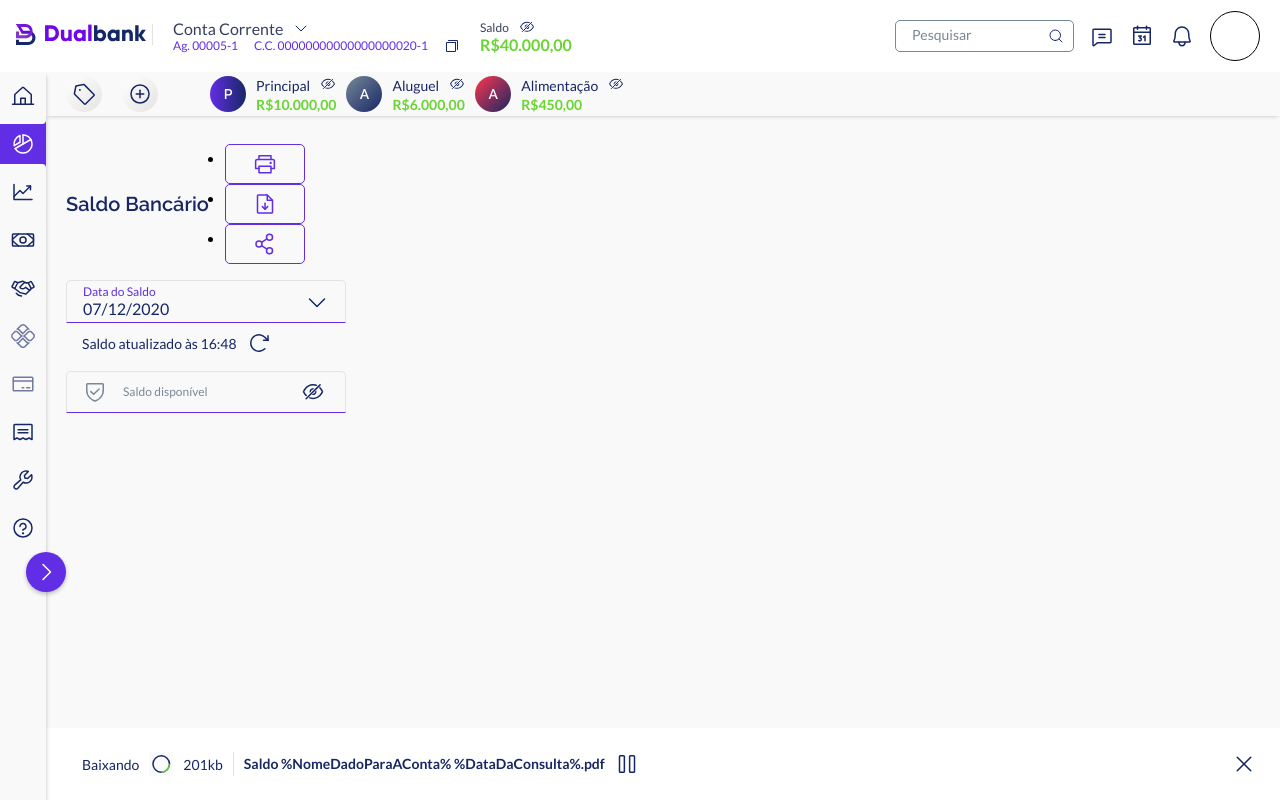
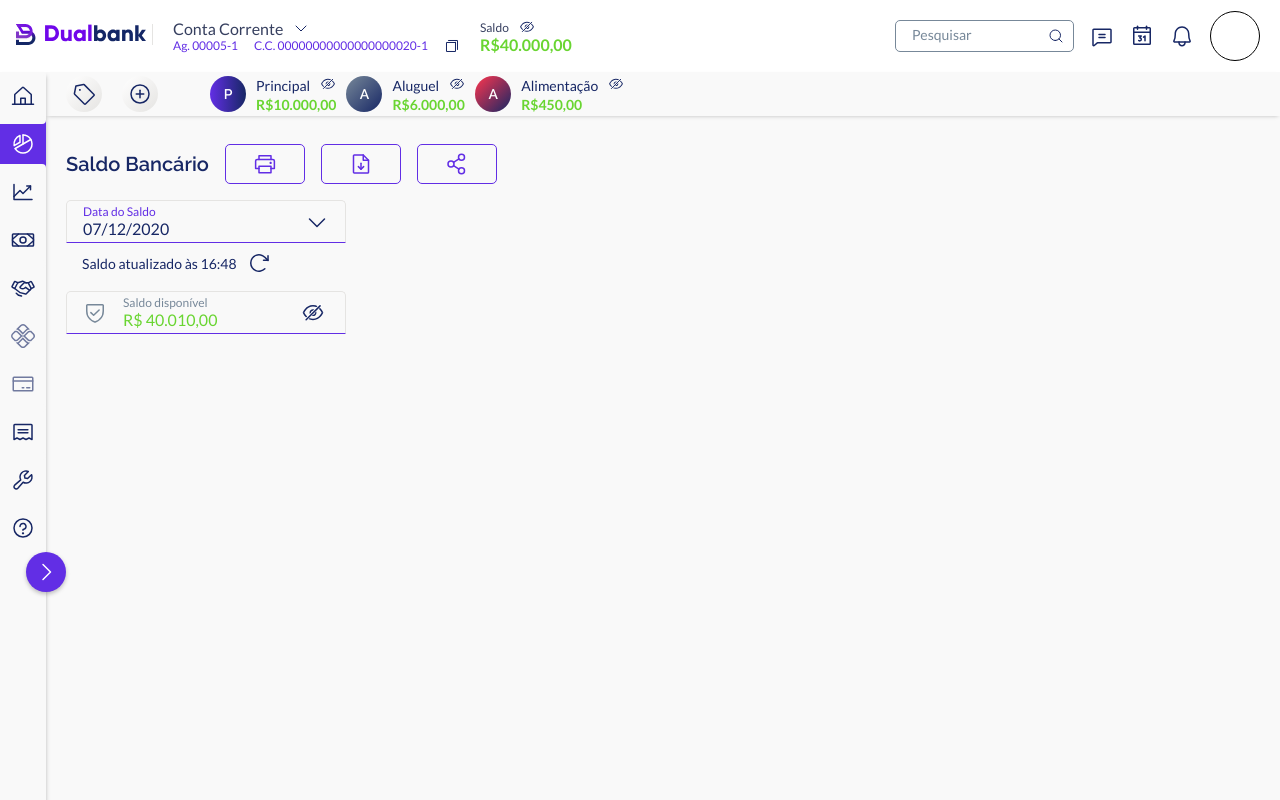
Before and after one commit to savio591/dualbank, a React app: page / in a window 1280 px wide. Built offline with nearby package versions, Linux system fonts and the light colour scheme.

Commit message:
Balance Container: Actions

```diff
--- a/src/components/BalanceContainer.tsx
+++ b/src/components/BalanceContainer.tsx
@@ -12,13 +12,14 @@ export function BalanceContainer() {
     <BalanceContainerStyle>
       <div className="header">
         <h2>Saldo Bancário</h2>
-        <ul>
+        <ul className="headerOptions">
           <li>
             <Button
               data={printImg}
               type="balanceOpts"
               alt="Imprimir"
               title="Imprimir"
+              onClick={() => window.print()}
             />
           </li>
           <li>
@@ -32,9 +33,15 @@ export function BalanceContainer() {
           <li>
             <Button
               data={shareImg}
-              type="balanceOpts"
+              type="balanceOptsWithDropdown"
               alt="Compartilhar"
               title="Compartilhar"
+              options={[
+                {
+                  name: "Enviar por email",
+                  url: "https://gmail.com",
+                },
+              ]}
             />
           </li>
         </ul>
@@ -45,7 +52,7 @@ export function BalanceContainer() {
           <h3>Saldo atualizado às 16:48 </h3>
           <Button type="refresh" data={refreshImg} />
         </div>
-        <Button type="balanceAvailable" />
+        <Button type="balanceAvailable" balance={40010} />
       </div>
     </BalanceContainerStyle>
   );
--- a/src/pages/Balance.tsx
+++ b/src/pages/Balance.tsx
@@ -22,7 +22,6 @@ export function Balance() {
           <div className="columnContainer">
             <TagsBar />
             <BalanceContainer />
-            <DownloadContainer />
           </div>
         </BalancePageStyleContainer>
       </BalancePageStyle>
```
